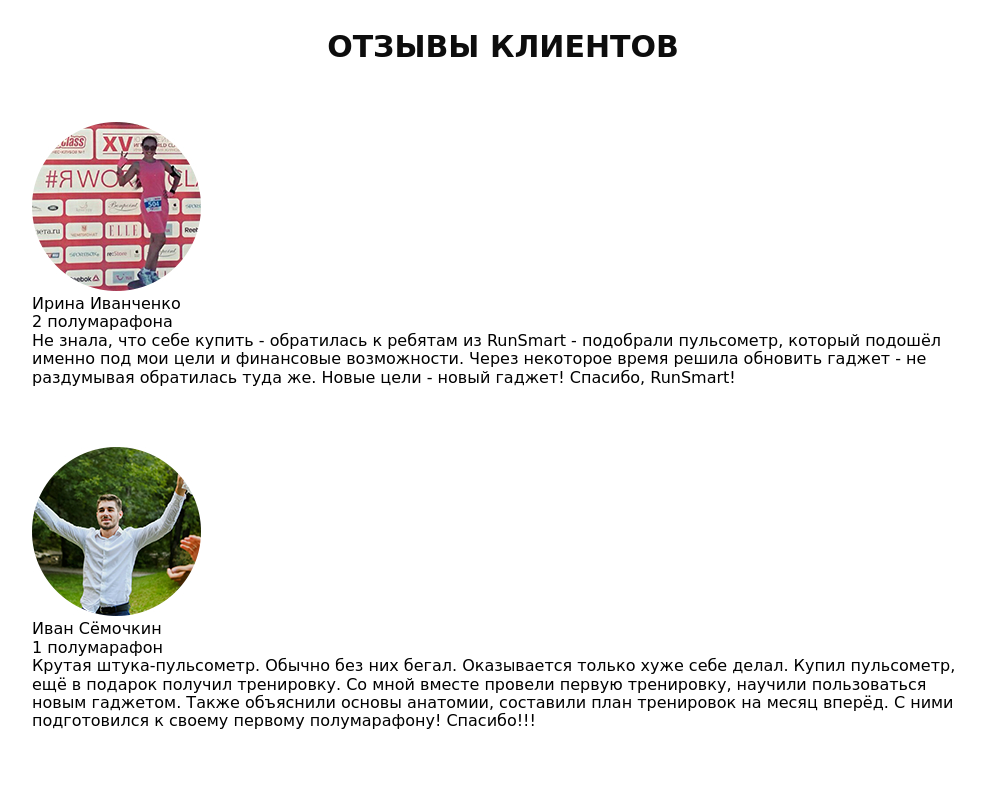
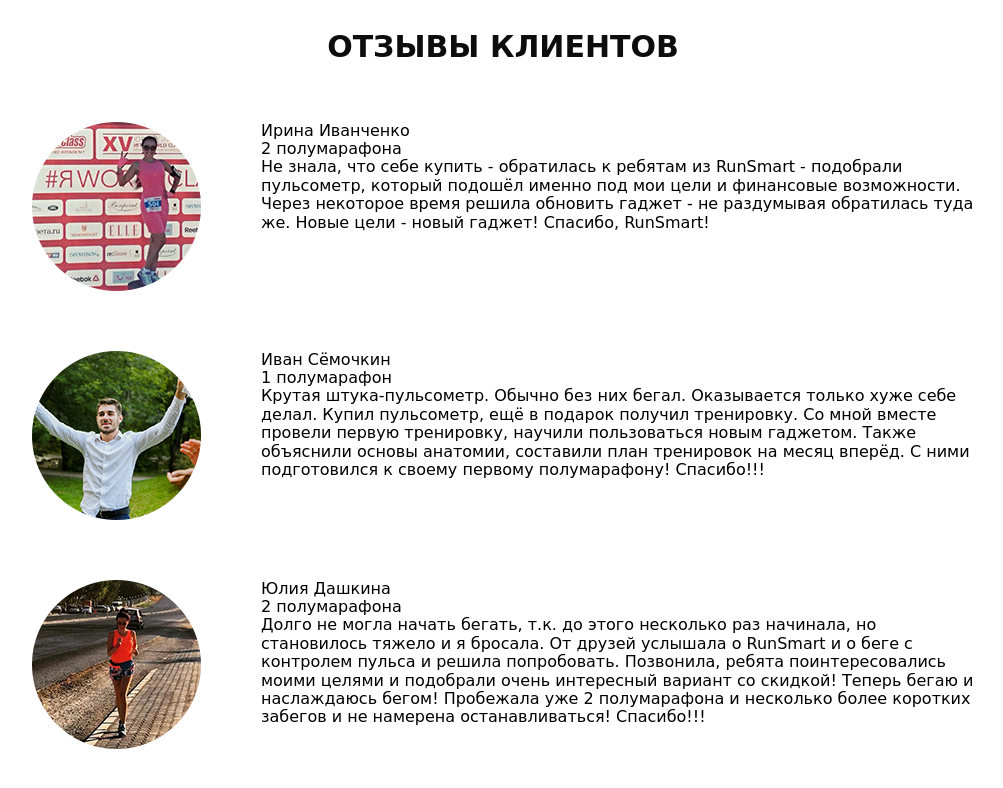
Before and after one commit to Olga841/pulse, a website: page index.html in a window 1280 px wide. Shown: the part 4520-5308 px from the top of the page, without its empty margins (137-1140 px from the left). Drawn offline with nearby package versions, Linux system fonts and the light colour scheme; a web font is replaced by a local one.

Commit message:
add: styles for reviews-items

```diff
--- a/sass/_reviews.sass
+++ b/sass/_reviews.sass
@@ -5,3 +5,9 @@
     display: flex
     flex-direction: column
     row-gap: 60px
+  &__item
+    display: flex
+    justify-content: space-between
+    img
+      display: block
+      margin-right: 60px
```
Also changed, not shown: sass/style.css, 1 other file.
